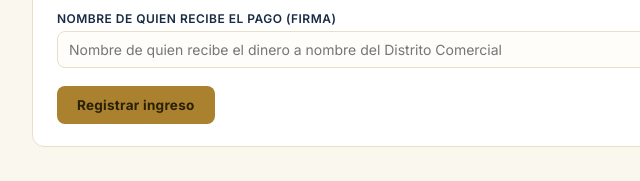
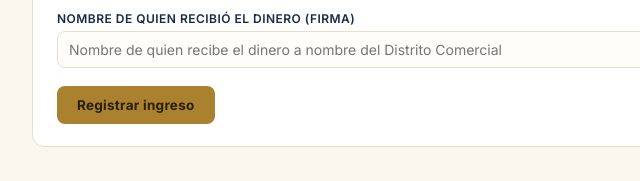
Before and after one commit to jacobo1693-max/DISTRITO-COMERCIAL, a plain HTML site: page index.html in a window 1280 px wide. Both pictures are taken after a click on the button "Registrar movimiento". Shown: the part 651-832 px from the top of the page, 128-768 px from the left. Drawn offline with Linux system fonts and the light colour scheme.

Commit message:
Update label for payment receiver in index.html

```diff
--- a/index.html
+++ b/index.html
@@ -329,7 +329,7 @@ table.dc-table tr:hover td:last-child{background:#FBF8F0;}
           <input type="text" id="f-concepto-otro" placeholder="Especifica el concepto" style="margin-top:8px;">
         </div>
         <div class="dc-field"><label>Cantidad (MXN)</label><input type="number" id="f-cantidad" min="0" step="0.01" placeholder="0.00" required></div>
-        <div class="dc-field full"><label id="f-recibio-label">Nombre de quien recibe el pago (firma)</label>
+        <div class="dc-field full"><label id="f-recibio-label">Nombre de quien recibió el dinero (firma)</label>
           <input type="text" id="f-recibio-por" placeholder="Nombre de quien recibe el dinero a nombre del Distrito Comercial">
         </div>
         <div class="full" style="display:flex;gap:10px;margin-top:4px;">
@@ -745,7 +745,7 @@ function setTipo(tipo){
   el('f-concepto-select').innerHTML = conceptoOptionsHTML(tipo);
   el('f-concepto-otro').value = '';
   updateConceptoOtroVisibility();
-  el('f-recibio-label').textContent = tipo==='ingreso' ? 'Nombre de quien recibe el pago (firma)' : 'Nombre de quien entrega / autoriza el pago (firma)';
+  el('f-recibio-label').textContent = 'Nombre de quien recibió el dinero (firma)';
 }
 
 function saldoAntesDe(rows, fechaISO){
@@ -823,7 +823,7 @@ function receiptHTML(m){
   const sub = esIngreso ? 'Recibo de pago' : 'Comprobante de egreso';
   const quienLabel = esIngreso ? 'Recibí de' : 'Pagado a';
   const amtClass = esIngreso ? 'ing' : 'egr';
-  const firmaCap = esIngreso ? 'Firma de quien recibió' : 'Firma de quien entregó / autorizó';
+  const firmaCap = 'Firma de quien recibió';
   const firmaNombre = m.recibioPor ? m.recibioPor : '';
   const stamp = m.cancelado ? `<div class="dc-receipt-stamp">CANCELADO</div>` : '';
   return `
```
